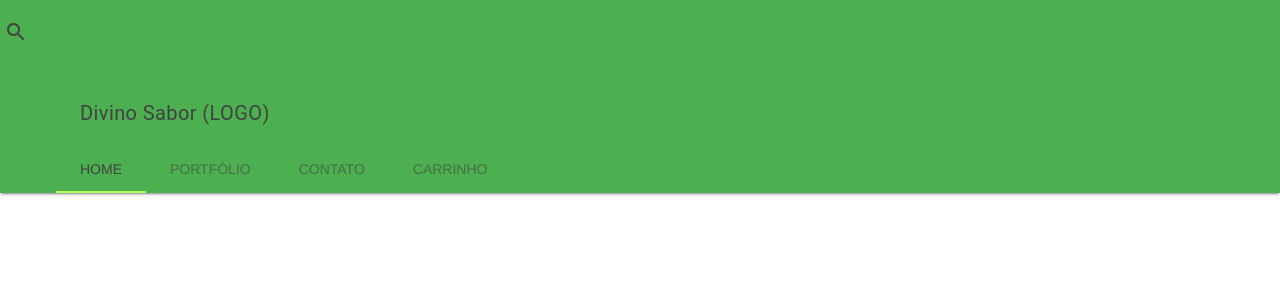
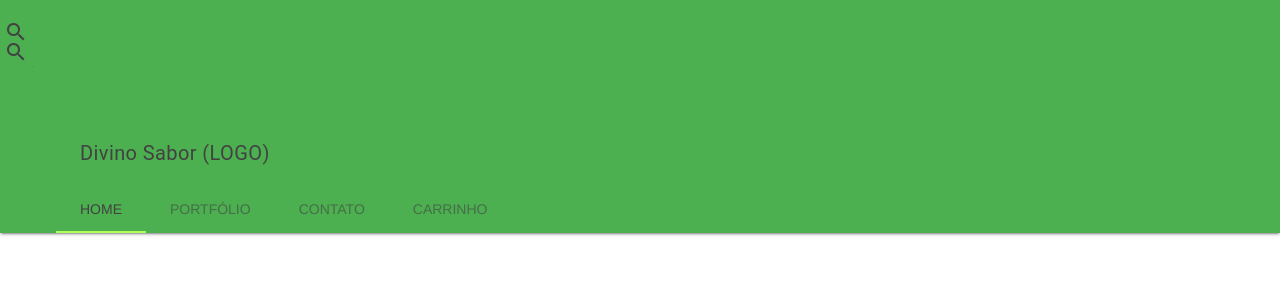
Before and after one commit to sessimsamirah/DivinoSabor, a PHP site: page /head.php in a window 1280 px wide. Shown: the top 300 px of the page. Run offline with PHP 8.4, Linux system fonts and the light colour scheme.

Commit message:
Testando barra de pesquisa

```diff
--- a/head.php
+++ b/head.php
@@ -15,10 +15,17 @@
     <label class="mdl-button mdl-js-button mdl-button--icon" for="sample6">
       <i class="material-icons">search</i>
     </label>
-    <div class="mdl-textfield__expandable-holder">
-      <input class="mdl-textfield__input" type="text" id="sample6">
-      <label class="mdl-textfield__label" for="sample-expandable">Expandable Input</label>
-    </div>
+      <div class="mdl-textfield mdl-js-textfield mdl-textfield--expandable
+                  mdl-textfield--floating-label mdl-textfield--align-right">
+        <label class="mdl-button mdl-js-button mdl-button--icon"
+               for="fixed-header-drawer-exp">
+          <i class="material-icons">search</i>
+        </label>
+        <div class="mdl-textfield__expandable-holder">
+          <input class="mdl-textfield__input" type="text" name="sample"
+                 id="fixed-header-drawer-exp">
+        </div>
+      </div>
   </div>
 </form>
 
```
